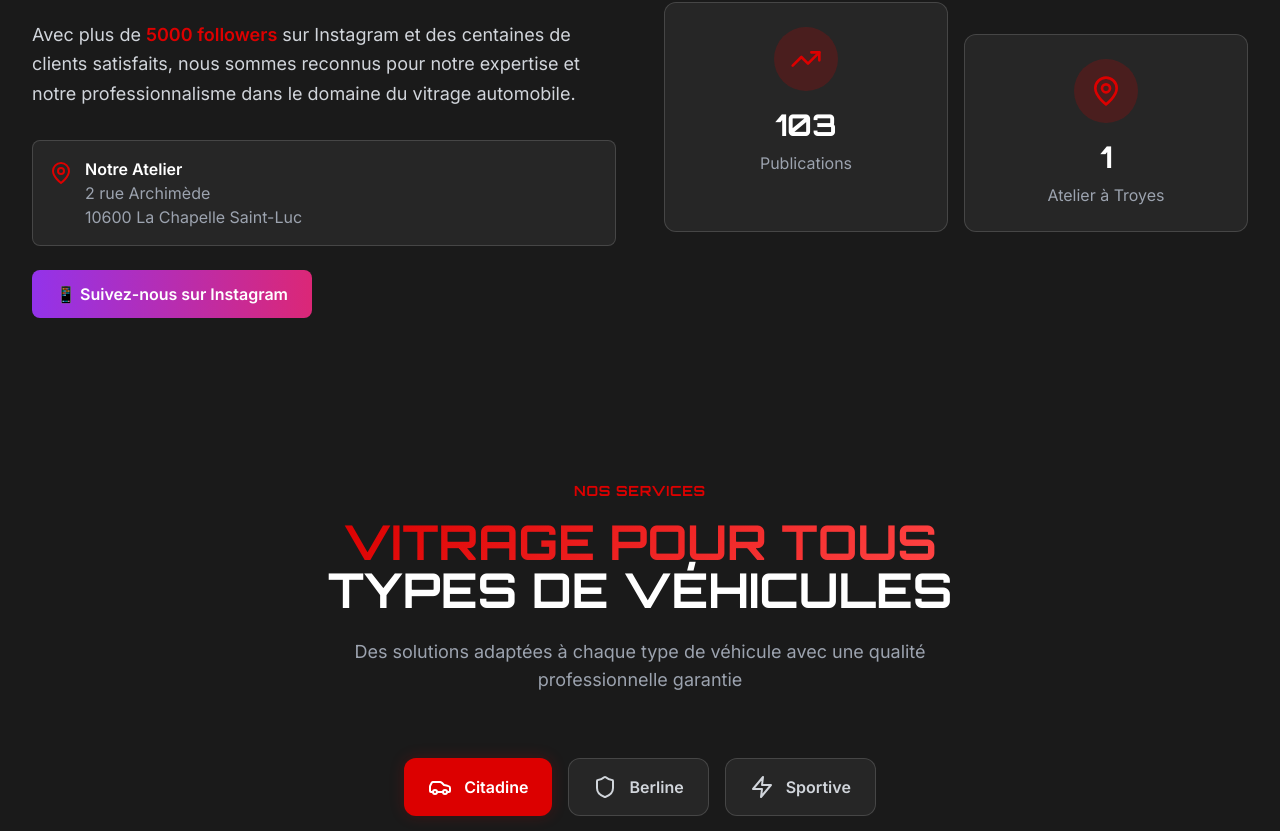
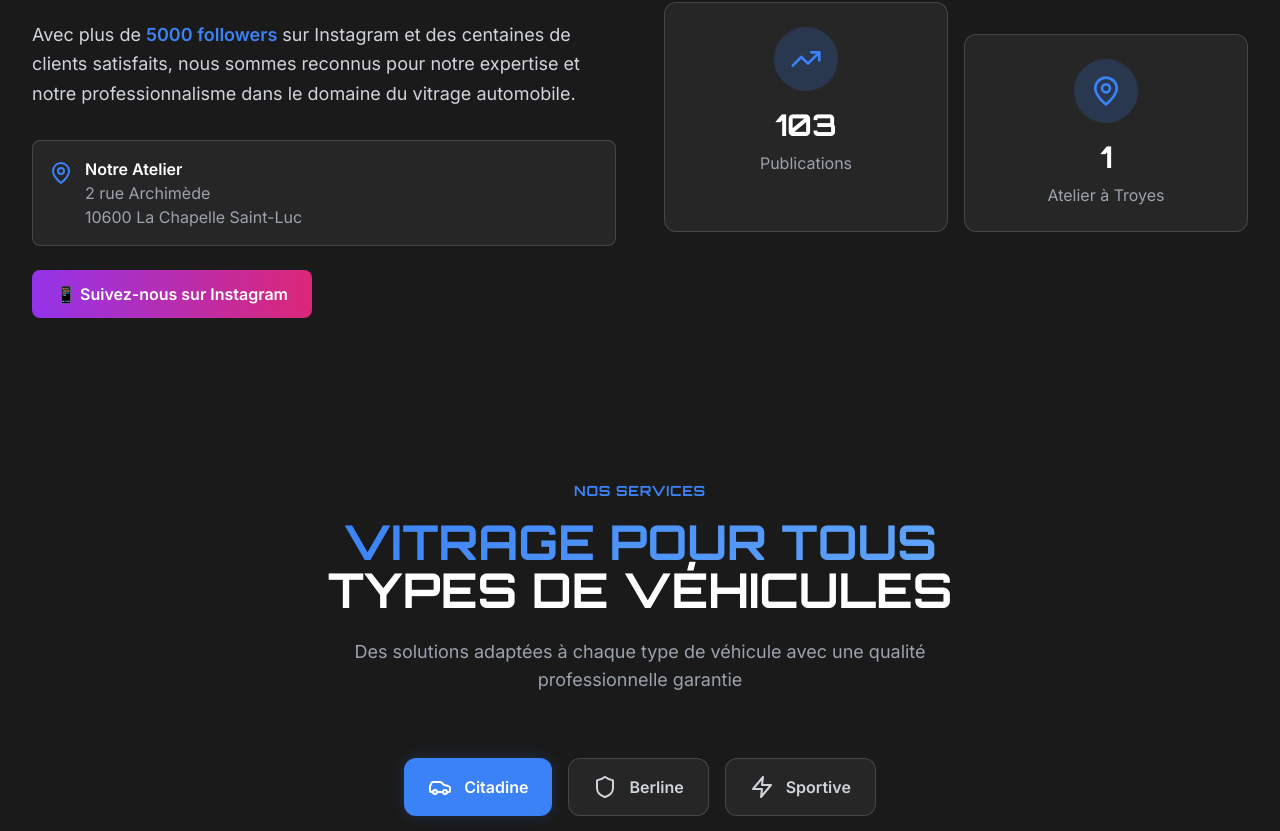
Before and after one commit to Mossab28/multiplexauto, a React (Vite) app: page / in a window 1280 px wide. Shown: the part 1209-2040 px from the top of the page. Built offline with nearby package versions, Linux system fonts and the light colour scheme.

Commit message:
style: remplacer rouge agressif par bleu électrique moderne

```diff
--- a/src/index.css
+++ b/src/index.css
@@ -20,7 +20,7 @@ h1, h2, h3, h4, h5, h6 {
 }
 
 .gradient-text {
-  background: linear-gradient(135deg, #DC0000 0%, #FF4444 100%);
+  background: linear-gradient(135deg, #3B82F6 0%, #60A5FA 100%);
   -webkit-background-clip: text;
   -webkit-text-fill-color: transparent;
   background-clip: text;
@@ -33,7 +33,7 @@ h1, h2, h3, h4, h5, h6 {
 }
 
 .red-glow {
-  box-shadow: 0 0 15px rgba(220, 0, 0, 0.2);
+  box-shadow: 0 0 15px rgba(59, 130, 246, 0.2);
 }
 
 .hover-lift {
@@ -42,16 +42,16 @@ h1, h2, h3, h4, h5, h6 {
 
 .hover-lift:hover {
   transform: translateY(-5px);
-  box-shadow: 0 10px 30px rgba(220, 0, 0, 0.3);
+  box-shadow: 0 10px 30px rgba(59, 130, 246, 0.3);
 }
 
 @layer utilities {
   .text-shadow-red {
-    text-shadow: 0 0 8px rgba(220, 0, 0, 0.3);
+    text-shadow: 0 0 8px rgba(59, 130, 246, 0.3);
   }
 
   .border-gradient {
-    border-image: linear-gradient(135deg, #DC0000, #FF4444) 1;
+    border-image: linear-gradient(135deg, #3B82F6, #60A5FA) 1;
   }
 }
 
@@ -64,10 +64,10 @@ h1, h2, h3, h4, h5, h6 {
 }
 
 ::-webkit-scrollbar-thumb {
-  background: #DC0000;
+  background: #3B82F6;
   border-radius: 5px;
 }
 
 ::-webkit-scrollbar-thumb:hover {
-  background: #FF0000;
+  background: #60A5FA;
 }
--- a/tailwind.config.js
+++ b/tailwind.config.js
@@ -7,7 +7,7 @@ export default {
   theme: {
     extend: {
       colors: {
-        'racing-red': '#DC0000',
+        'racing-red': '#3B82F6',
         'dark-gray': '#1a1a1a',
         'carbon': '#2a2a2a',
         'light-gray': '#f5f5f5',
@@ -37,8 +37,8 @@ export default {
           '100%': { transform: 'translateX(0)', opacity: '1' },
         },
         glow: {
-          '0%': { boxShadow: '0 0 3px #DC0000' },
-          '100%': { boxShadow: '0 0 8px #DC0000, 0 0 15px #DC0000' },
+          '0%': { boxShadow: '0 0 3px #3B82F6' },
+          '100%': { boxShadow: '0 0 8px #3B82F6, 0 0 15px #3B82F6' },
         },
       },
     },
```
